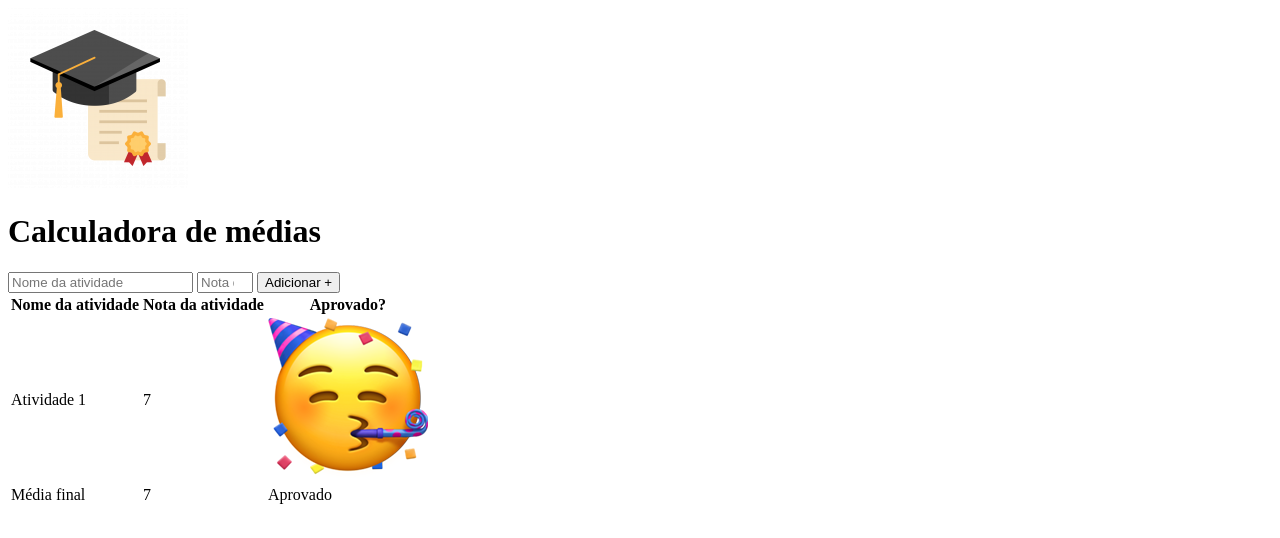
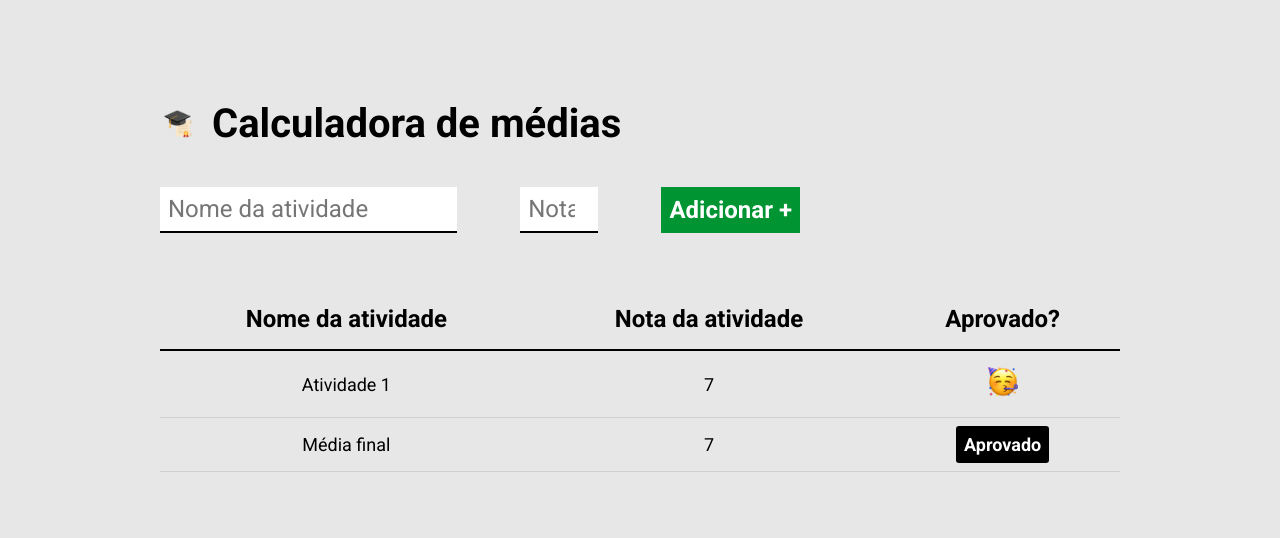
Before and after one commit to franciscolucas686/calculadora_medias, a plain HTML site: page index.html in a window 1280 px wide. Drawn offline with Linux system fonts and the light colour scheme.

Commit message:
made css

```diff
--- a/index.html
+++ b/index.html
@@ -4,8 +4,13 @@
     <meta charset="UTF-8">
     <meta name="viewport" content="width=device-width, initial-scale=1.0">
     <title>Calculadora de médias</title>
+    <link rel="preconnect" href="https://fonts.googleapis.com">
+    <link rel="preconnect" href="https://fonts.gstatic.com" crossorigin>
+    <link href="https://fonts.googleapis.com/css2?family=Roboto:wght@400;700&display=swap" rel="stylesheet">
+    <link rel="stylesheet" href="main.css">
 </head>
 <body>
+    <div class="container">
         <header>
             <img src="images/logo.png" alt="capelo e diploma">
             <h1>Calculadora de médias</h1>
@@ -15,7 +20,7 @@
             <input type="number" required placeholder="Nota da atividade" min="0" max="10">
             <button type="submit">Adicionar +</button>
         </form>
-    <table>
+        <table cellspacing="0">
             <thead>
                 <tr>
                     <th>Nome da atividade</th>
@@ -33,8 +38,9 @@
             <tfoot>
                 <td>Média final</td>
                 <td>7</td>
-            <td>Aprovado</td>
+                <td><span class="resultado">Aprovado</span></td>
             </tfoot>
         </table>
+    </div>
 </body>
 </html>
--- /dev/null
+++ b/main.css
@@ -0,0 +1,97 @@
+*{
+    margin: 0;
+    padding: 0;
+    box-sizing: border-box;
+    font-family: "Roboto", sans-serif;
+}
+
+body {
+    background-color: #E7E7E7;
+    padding-top: 100px;
+}
+
+header {
+    display: flex;
+    align-items: center;
+    margin-bottom: 40px;
+}
+
+header img {
+    height: 36px;
+    margin-right: 16px;
+}
+
+header h1 {
+    font-size: 40px;
+    font-weight: bold;
+}
+
+.container {
+    max-width: 960px;
+    width: 100%;
+    margin: 0 auto;
+}
+
+form{
+    display: flex;
+    max-width: 640px;
+    width: 100%;
+    justify-content: space-between;
+    margin-bottom: 56px;
+}
+
+form input {
+    font-size: 24px;
+    background-color: #fff;
+    border: none;
+    border-bottom: 2px solid #000;
+    padding: 8px;
+}
+
+form button {
+    background-color: #009432;
+    color: #fff;
+    font-size: 24px;
+    font-weight: bold;
+    border: none;
+    cursor: pointer;
+    padding: 8px;
+}
+
+table {
+    width: 100%;
+}
+
+table th{
+    border-bottom: 2px solid #000;
+    padding: 16px;
+    font-size: 24px;
+    font-weight: bold;
+}
+
+table td {
+    padding: 16px 0;
+    text-align: center;
+    font-size: 18px;
+    border-bottom: 1px solid rgba(0, 0, 0, 0.1);
+}
+
+table td img {
+    height: 30px;
+}
+
+.resultado{
+    padding: 8px;
+    font-weight: bold;
+    color: #fff;
+    background-color: #000;
+    border-radius: 3px;
+}
+
+.aprovado {
+    background-color: #009432;
+}
+
+.reprovado {
+    background-color: red;
+}
```
Also changed, not shown: images/reprovado.png (added). Lines whose indentation alone changed are shown as unchanged.
